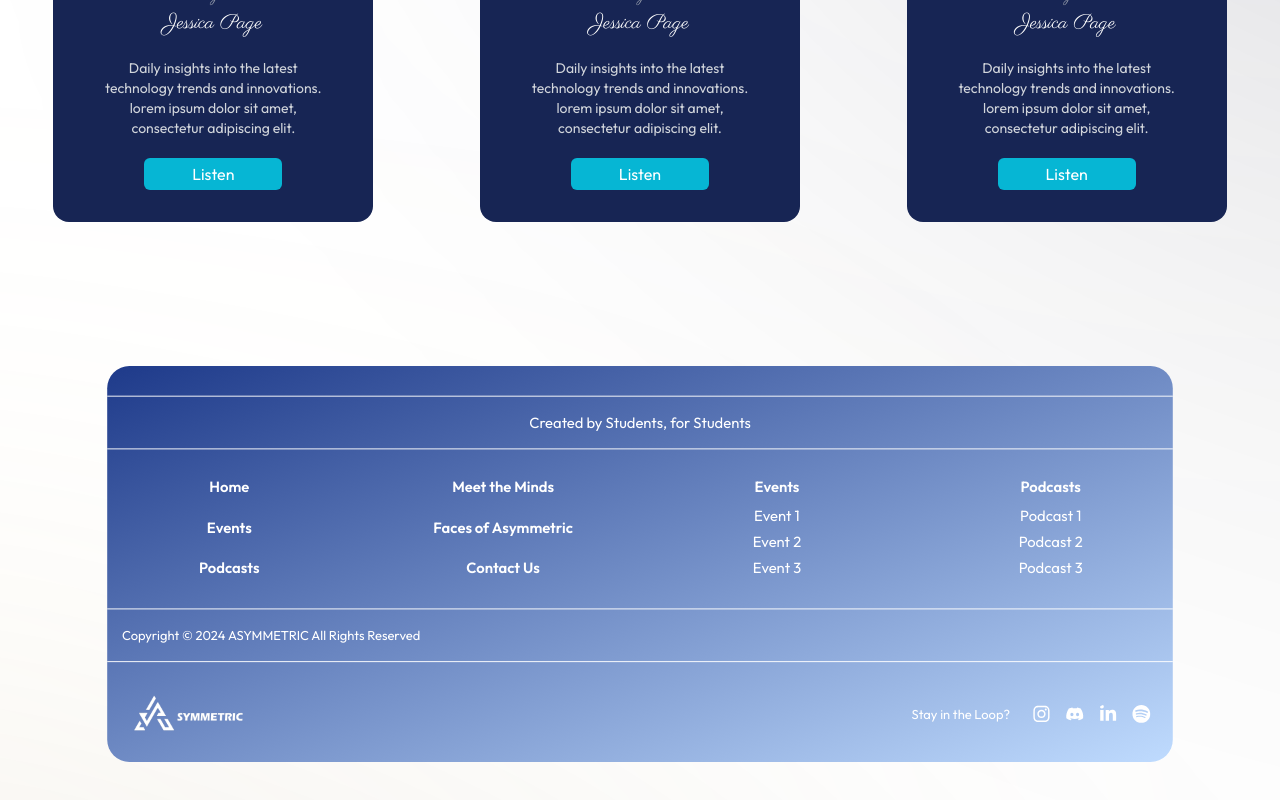
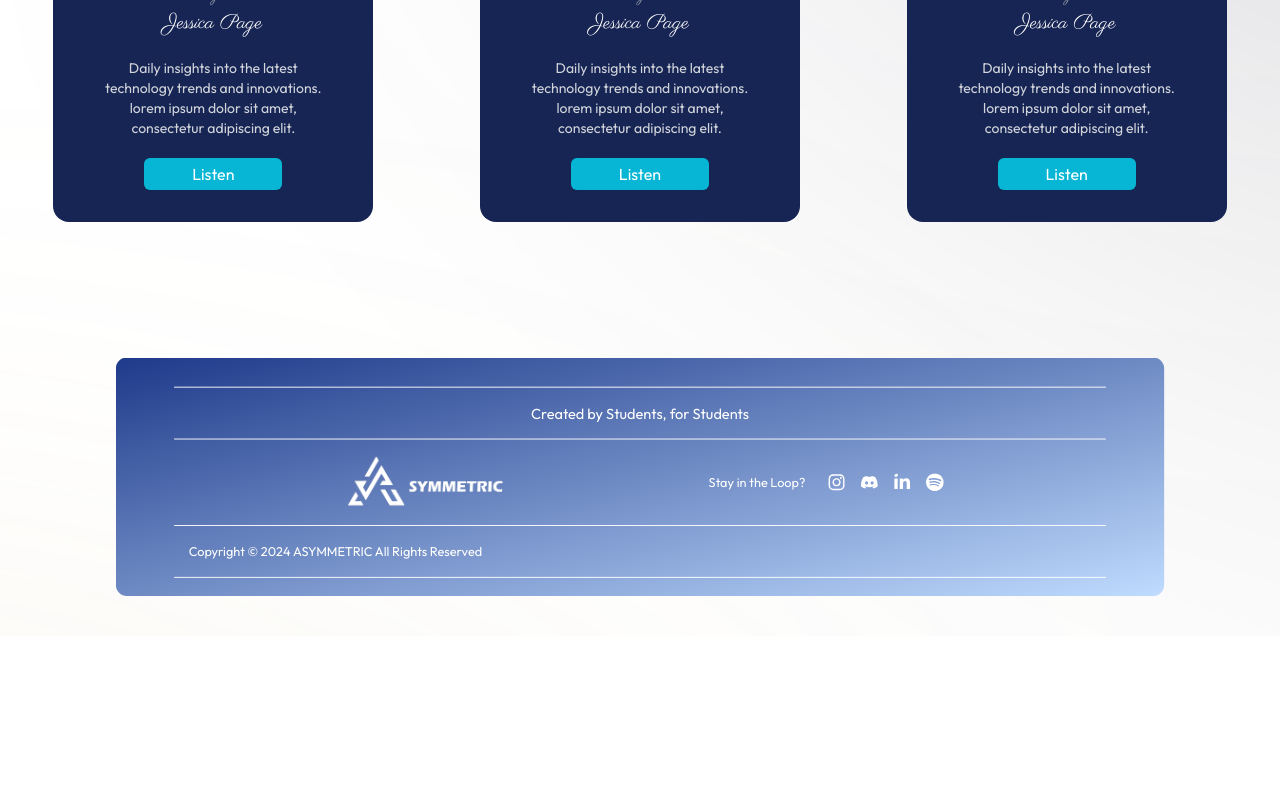
Before and after one commit to Club-Asymmetric/Asymmetric-Website-frontend, a Next.js app: page / in a window 1280 px wide. Shown: the part 1590-2390 px from the top of the page. After the commit the page ends 2226 px from the top, so only its background shows below. Built offline with nearby package versions, Linux system fonts and the light colour scheme; a web font is replaced by a local one.

Commit message:
[Update] NavBar ^o^

```diff
--- a/src/components/Footer.tsx
+++ b/src/components/Footer.tsx
@@ -36,7 +36,7 @@ const Footer = () => {
 
       // Start scaling when within 20% of bottom
       if (scrollProgress > 0.8) {
-        const newScale = 1 - ((scrollProgress - 0.7) * 0.25);
+        const newScale = 1 - ((scrollProgress - 0.7) * 0.3);
         setScale(Math.min(newScale, 1));
       } else {
         setScale(1);
@@ -77,90 +77,24 @@ const Footer = () => {
   const year = new Date().getFullYear();
 
   return (
-    <div className='min-w-max'>
+    <div className=''>
     <footer
-      className="relative bg-gradient-to-br from-blue-900 to-blue-200 text-white mx-16 pt-8 pb-1 rounded-3xl mb-10 min-w-max"
+      className="relative bg-gradient-to-br from-blue-900 to-blue-200 text-white mx-auto pt-8 pb-1 rounded-xl mb-10 max-w-6xl"
       style={{
         transform: `scale(${scale})`,
         transformOrigin: 'bottom',
         transition: 'transform 0.3s ease-out'
       }}
     >
-      <div className="max-w-7xl mx-auto py-4 border-white border-t">
-        <div className="text-center mb-7">
+      <div className="max-w-5xl mx-auto py-4 border-white border-t">
+        <div className="text-center">
           <h2 className="text-base mb-4">Created by Students, for Students</h2>
           <div className='border-white border-t'/>
         </div>
-
-        <div className="grid grid-cols-4 gap-8 mb-8 text-center min-w-max">
-          <div className="space-y-5 font-semibold">
-            {primaryLinks.map((link) => (
-              <div key={link.text} className="whitespace-nowrap">
-                <Link href={link.href} className={`transition-all duration-75 text-base ${hoveredPrimary!==null && hoveredPrimary!==link.text ? 'text-gray-300': 'text-white'}`}
-                onMouseEnter={() => setHoveredPrimary(link.text)}
-                onMouseLeave={() => setHoveredPrimary(null)}
-                >
-                  <div className='transition-all duration-200 hover:scale-110'>{link.text}</div>
-                </Link>
-              </div>
-            ))}
-          </div>
-
-          <div className="space-y-5 font-semibold">
-            {secondaryLinks.map((link) => (
-              <div key={link.text} className="whitespace-nowrap">
-                <Link href={link.href} className={`transition-all duration-75 text-base ${hoveredSecondary!==null && hoveredSecondary!==link.text ? 'text-gray-300': 'text-white'}`}
-                onMouseEnter={() => setHoveredSecondary(link.text)}
-                onMouseLeave={() => setHoveredSecondary(null)}
-                >
-                  <div className='transition-all duration-200 hover:scale-110'>{link.text}</div>
-                </Link>
-              </div>
-            ))}
-          </div>
-
-          <div>
-            <h3 className="font-semibold text-base mb-2">Events</h3>
-            <div className="space-y-1">
-              {events.map((event) => (
-                <div key={event.text} className="whitespace-nowrap">
-                  <Link href={event.href} className="text-base hover:text-gray-300 transition-colors">
-                    {event.text}
-                  </Link>
-                </div>
-              ))}
-            </div>
-          </div>
-
-          <div>
-            <h3 className="font-semibold text-base mb-2">Podcasts</h3>
-            <div className="space-y-1">
-              {podcasts.map((podcast) => (
-                <div key={podcast.text} className="whitespace-nowrap">
-                  <Link href={podcast.href} className="text-base hover:text-gray-300 transition-colors">
-                    {podcast.text}
-                  </Link>
-                </div>
-              ))}
-            </div>
-          </div>
-        </div>
-
-        <div className="flex flex-row justify-between items-center px-4 py-4 border-t border-white">
-          <div className="text-sm">
-            <p>Copyright © <span>{year}</span> ASYMMETRIC All Rights Reserved</p>
-          </div>
-          <div>
-            <p className='text-transparent hover:text-black hover:border rounded-md hover:bg-white transition-all duration-200 cursor-pointer text-base'
-            onMouseEnter={() => handleEasterEggHover(true)}
-            onMouseLeave={() => handleEasterEggHover(false)}
-            >WOW YOU FOUND A ORGANIC ESTER EGG MF</p>
-          </div>
-        </div>
-        <div className="flex flex-row justify-between items-center pt-6 border-t border-white px-3">
+        <div className="flex flex-row justify-center md:justify-evenly items-center border-white px-3">
           <div>
             <Link href='/'>
-              <div className="w-44 h-16 relative">
+              <div className="md:w-[255px] md:h-[94px] relative py-7 md:py-0">
                 <Image
                   src="/logo.png"
                   alt="Logo"
@@ -191,6 +125,17 @@ const Footer = () => {
             </Link>
           </div>
         </div>
+        <div className="flex flex-row justify-between items-center px-4 py-4 border-t border-white border-b">
+          <div className="text-sm">
+            <p>Copyright © <span>{year}</span> ASYMMETRIC All Rights Reserved</p>
+          </div>
+          <div>
+            <p className='text-transparent hover:text-black hover:border rounded-md hover:bg-white transition-all duration-200 cursor-pointer text-base'
+            onMouseEnter={() => handleEasterEggHover(true)}
+            onMouseLeave={() => handleEasterEggHover(false)}
+            >WOW YOU FOUND A ORGANIC ESTER EGG MF</p>
+          </div>
+        </div>
       </div>
     </footer>
     </div>
```
